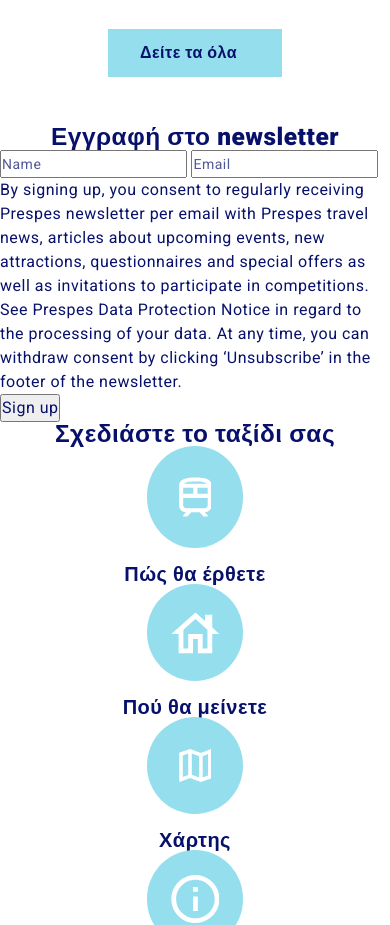
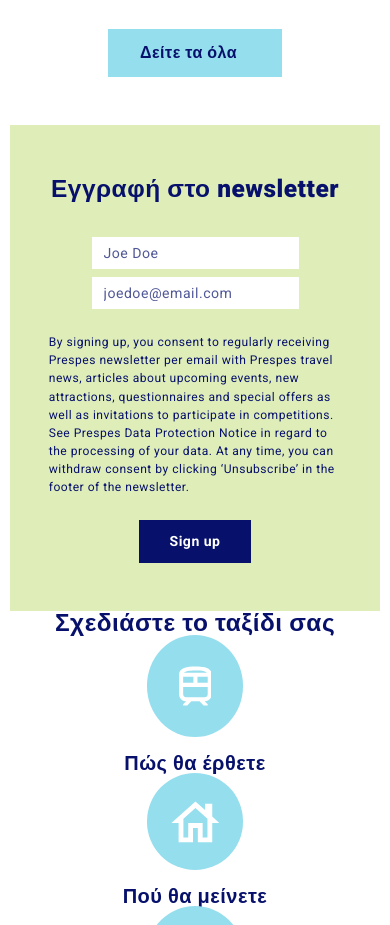
Before and after one commit to kostas-christou/prespes, a website: page home.html in a window 390 px wide. Shown: the part 6500-7425 px from the top of the page. Drawn offline with nearby package versions, Linux system fonts and the light colour scheme; no server answers.

Commit message:
newsletter mobile ready

```diff
--- a/home.html
+++ b/home.html
@@ -1510,11 +1510,21 @@
         <!-- Events section end -->
 
         <!-- Newsletter section start -->
-        <section class="newsletter">
+        <section class="newsletter home-container-center">
           <h2 class="newsletter__title">Εγγραφή στο newsletter</h2>
           <form action="" class="newsletter__form">
-            <input type="text" class="newsletter__input" placeholder="Name" />
-            <input type="email" class="newsletter__input" placeholder="Email" />
+            <div class="newsletter__input-wrapper">
+              <input
+                type="text"
+                class="newsletter__input"
+                placeholder="Joe Doe"
+              />
+              <input
+                type="email"
+                class="newsletter__input"
+                placeholder="joedoe@email.com"
+              />
+            </div>
             <p class="newsletter__policy">
               By signing up, you consent to regularly receiving Prespes
               newsletter per email with Prespes travel news, articles about
--- a/sass/_base.scss
+++ b/sass/_base.scss
@@ -73,7 +73,7 @@
 }
 
 *::placeholder {
-  font-size: clamp(0.875rem, 0.5rem + 1.5vw, 2rem);
+  font-size: clamp(0.875rem, 0.8205rem + 0.2564vw, 1.125rem);
   opacity: 0.7;
   color: var(--color-secondary-dark);
 }
@@ -216,12 +216,12 @@ input {
 
   .home-container-right {
     width: 95%;
-    margin: 0 0 var(--pad-block-medium) auto;
+    margin: 0 0 0 auto;
   }
 
   .home-container-left {
     width: 95%;
-    margin: 0 0 0 auto;
+    margin: 0 auto 0 0;
   }
 }
 
--- a/sass/_home.scss
+++ b/sass/_home.scss
@@ -915,6 +915,64 @@
 }
 /* Events section styling start */
 
+/* Newsletter section styling start */
+.newsletter {
+  padding-inline: 10vw;
+  background-color: var(--color-tertiary);
+  &__title {
+    margin-bottom: 2rem;
+    line-height: 1.3;
+  }
+
+  &__form {
+    display: flex;
+    flex-direction: column;
+    justify-content: center;
+    align-items: center;
+    gap: 1.5rem;
+  }
+
+  &__input-wrapper {
+    display: flex;
+    flex-wrap: wrap;
+    justify-content: center;
+    align-items: center;
+    gap: 0.5rem;
+  }
+
+  &__input {
+    padding: 0.25em 0.75em;
+    border: 0;
+
+    &:focus-within {
+      outline: 2px solid var(--color-primary);
+    }
+  }
+
+  &__policy {
+    max-width: 65ch;
+    font-size: clamp(0.75rem, 0.7099rem + 0.1887vw, 0.875rem);
+  }
+
+  &__btn {
+    padding: 0.75em 2.15em;
+    border: 0;
+    background-color: var(--color-primary);
+    font-size: clamp(0.875rem, 0.8478rem + 0.1282vw, 1rem);
+    font-weight: 700;
+    color: var(--color-white);
+
+    cursor: pointer;
+    transition: all 0.25s ease-in-out;
+
+    &:hover {
+      background-color: var(--color-secondary);
+      color: var(--color-primary);
+    }
+  }
+}
+/* Newsletter section styling end */
+
 // /* Welcome section styling start */
 // .welcome {
 //   &__content-wrapper {
```
Also changed, not shown: css/style.css, 1 other file.
